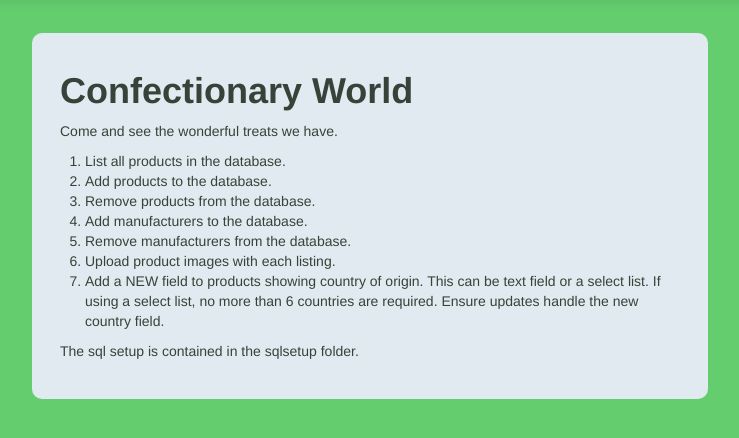
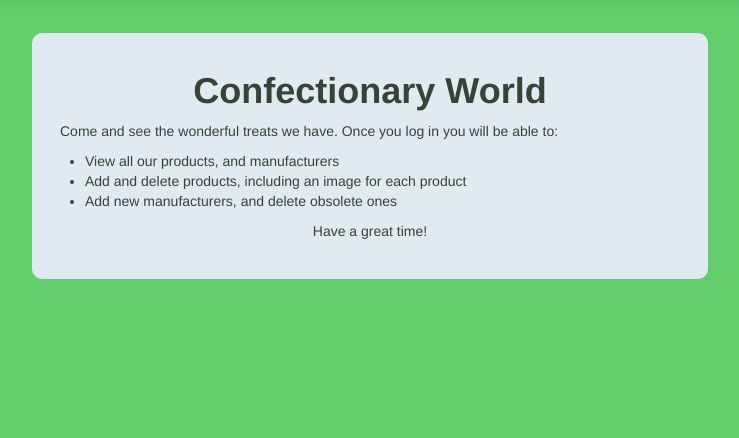
Before and after one commit to rocketbop/confectionary_world, a PHP site: page / in a window 1280 px wide. Shown: the part 41-479 px from the top of the page, without its empty margins (298-1037 px from the left). Run offline with PHP 8.4, Linux system fonts and the light colour scheme.

Commit message:
Final app

```diff
--- a/admin.php
+++ b/admin.php
@@ -104,10 +104,10 @@ if ($result) {
 		$htmlString .=	$countriesArray[($product["country_id"]) -1]['country_name'];
 		$htmlString .=  "</td>";
 
-
-		$htmlString .=  "<td>";
+		//Deleted as editing not requested by the client. PB 27 12 2013
+/*		$htmlString .=  "<td>";
 		$htmlString .=  output_edit_link($product["product_id"]);
-		$htmlString .=  "</td>";
+		$htmlString .=  "</td>";*/
 
 		$htmlString .=  "<td>";
 		$htmlString .=  output_delete_link($product["product_id"], 'product_id', 'products');
--- a/index.php
+++ b/index.php
@@ -20,23 +20,17 @@ include (TEMPLATE_PATH . "/public/header.html");
     <div class="row">
 	    <div class="span8 offset2 panel">
 
-		    <h1>Confectionary World</h1>
-			<p>Come and see the wonderful treats we have.</p>
-			<ol>
-				<li>List all products in the database.</li>
-				<li>Add products to the database.</li>
-				<li>Remove products from the database.</li>
-				<li>Add manufacturers to the database.</li>
-				<li>Remove manufacturers from the database.</li>
-				<li>Upload product images with each listing.</li>
-				<li>Add a NEW field to products showing country of origin. This can be text field or a select list. If using a select list, no more than 6 countries are required. Ensure updates handle the new country field.</li>
-			</ol>
-			<p>The sql setup is contained in the sqlsetup folder.</p>
+		    <h1 class="center">Confectionary World</h1>
+			<p>Come and see the wonderful treats we have. Once you log in you will be able to:</p>
+			<ul>
+				<li>View all our products, and manufacturers</li>
+				<li>Add and delete products, including an image for each product</li>
+				<li>Add new manufacturers, and delete obsolete ones</li>
+			</ul>
+			<p class="center">Have a great time!</p>
 
 	    </div>
     </div>
 </div>
 
-
-
 <?php include (TEMPLATE_PATH . "/public/footer.html"); ?>
```
